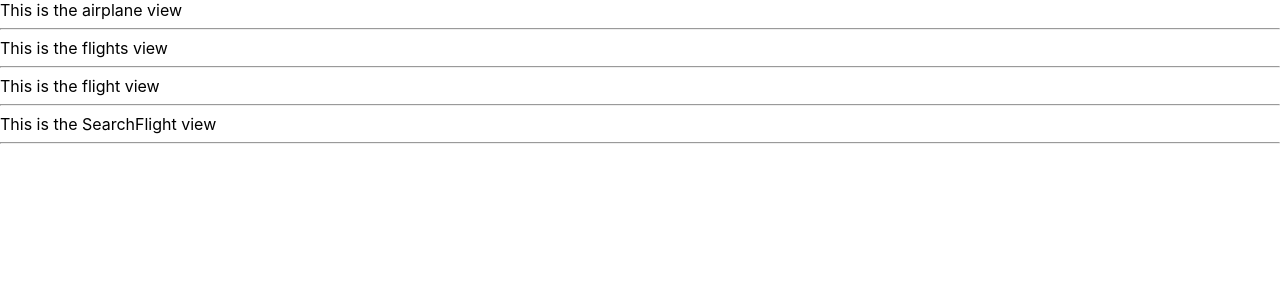
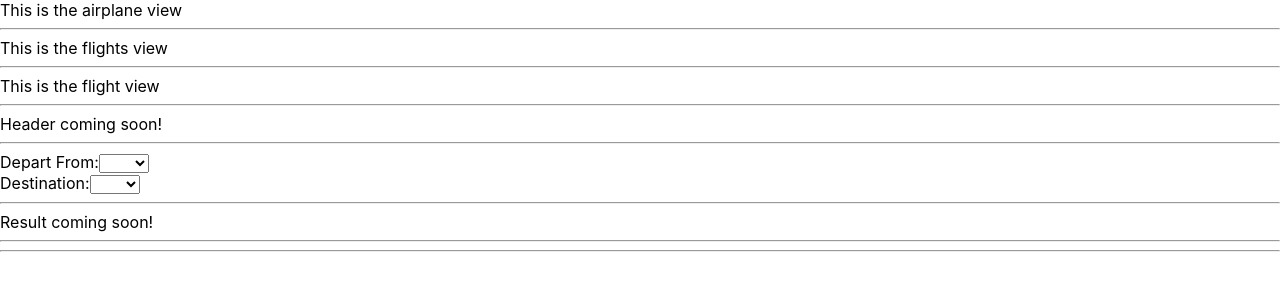
Before and after one commit to Anico94/burning-airlines-frontend, a React (Create React App) app: page / in a window 1280 px wide. Shown: the top 300 px of the page. Built offline with nearby package versions, Linux system fonts and the light colour scheme.

Commit message:
kesh commit

```diff
--- a/package.json
+++ b/package.json
@@ -6,6 +6,7 @@
     "@testing-library/jest-dom": "^5.16.5",
     "@testing-library/react": "^13.4.0",
     "@testing-library/user-event": "^13.5.0",
+    "axios": "^1.1.3",
     "react": "^18.2.0",
     "react-dom": "^18.2.0",
     "react-scripts": "5.0.1",
--- a/src/components/App.js
+++ b/src/components/App.js
@@ -2,8 +2,13 @@ import '../App.css';
 
 import Flight from './Flight';
 import Flights from './Flights';
-import SearchFlight from './SearchFlight';
+import SearchPage from './SearchPage';
 import Airplane from './Airplane';
+import axios from 'axios'
+
+// const api = axios.create({
+//   baseURL:
+// })
 
 function App() {
   return (
@@ -14,7 +19,7 @@ function App() {
       <hr></hr>
       <Flight />
       <hr></hr>
-      <SearchFlight />
+      <SearchPage />
       <hr></hr>
 
     </div>
--- a/src/components/SearchFlight.jsx
+++ b/src/components/SearchFlight.jsx
@@ -1,10 +1,41 @@
 import React from 'react'
 
+const AIRPORTS = ['BNE', 'SYD', 'MEL'] //this will come from the data base
 const SearchFlight = function() {
     return(
-        <div>
-            This is the SearchFlight view
-        </div>
+    <>
+    <div className='from'>
+        <label htmlFor="from">
+        Depart From:
+        <select>
+            <option/>
+                {AIRPORTS.map((airport) => {
+                    return(
+                    <option key={airport} value ={airport}>
+                    {airport}
+                    </option>
+                    );
+                })};
+        </select>
+        </label>
+    </div>
+
+    <div className='to'>
+        <label htmlFor="to">
+        Destination:
+        <select>
+            <option/>
+                {AIRPORTS.map((airport) => {
+                    return(
+                    <option key={airport} value ={airport}>
+                    {airport}
+                    </option>
+                    );
+                })};
+        </select>
+        </label>
+    </div>
+    </>
     )
 }
 
--- /dev/null
+++ b/src/components/SearchFlightResult.jsx
@@ -0,0 +1,14 @@
+import React from 'react'
+import axios from 'axios'
+
+function SearchFlightResult() {
+    return(
+        <div>
+
+        Result coming soon!
+
+        </div>
+    );
+}
+
+export default SearchFlightResult;
--- /dev/null
+++ b/src/components/SearchHeader.jsx
@@ -0,0 +1,17 @@
+import React from 'react'
+
+function SearchHeader() {
+    return (
+        <div>
+
+            Header coming soon!
+
+
+
+
+        </div>
+
+    );
+}
+
+export default SearchHeader;
--- /dev/null
+++ b/src/components/SearchPage.jsx
@@ -0,0 +1,21 @@
+import React from 'react'
+import SearchHeader from "./SearchHeader"
+import SearchFlight from "./SearchFlight";
+import SearchFlightResult from "./SearchFlightResult";
+
+function SearchPage() {
+    return (
+        <div>
+        <SearchHeader />
+        <hr></hr>
+        <SearchFlight />
+        <hr></hr>
+        <SearchFlightResult />
+        <hr></hr>
+        </div>
+    );
+}
+
+
+
+export default SearchPage;
```
Also changed, not shown: src/components/Findflight.jsx (deleted), src/components/Signup.jsx (deleted), 1 other file (tests, documents, lock files or other folders).
